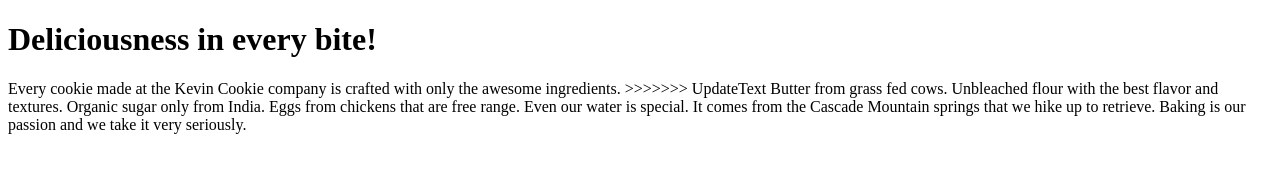
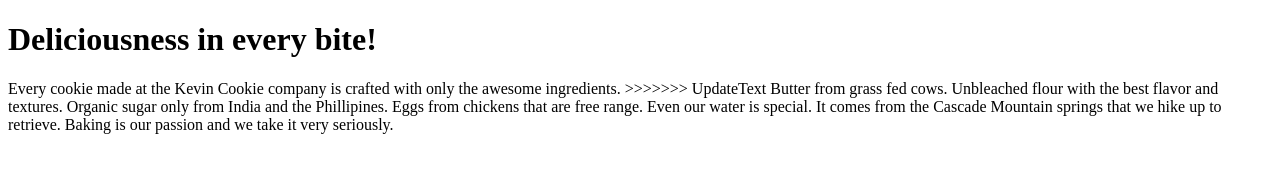
Before and after one commit to Luicyberfae/KevinCookieCompany.com, a plain HTML site: page index.htm in a window 1280 px wide. Drawn offline with Linux system fonts and the light colour scheme.

Commit message:
Update index.htm

```diff
--- a/index.htm
+++ b/index.htm
@@ -7,7 +7,7 @@
 <p>Every cookie made at the Kevin Cookie company is crafted with only the awesome ingredients.
 >>>>>>> UpdateText
 Butter from grass fed cows. Unbleached flour with the best flavor and textures.
-Organic sugar only from India. Eggs from chickens that are free range.
+Organic sugar only from India and the Phillipines. Eggs from chickens that are free range.
 Even our water is special. It comes from the Cascade Mountain springs that we hike up to retrieve.
 Baking is our passion and we take it very seriously.</p>
 
```
